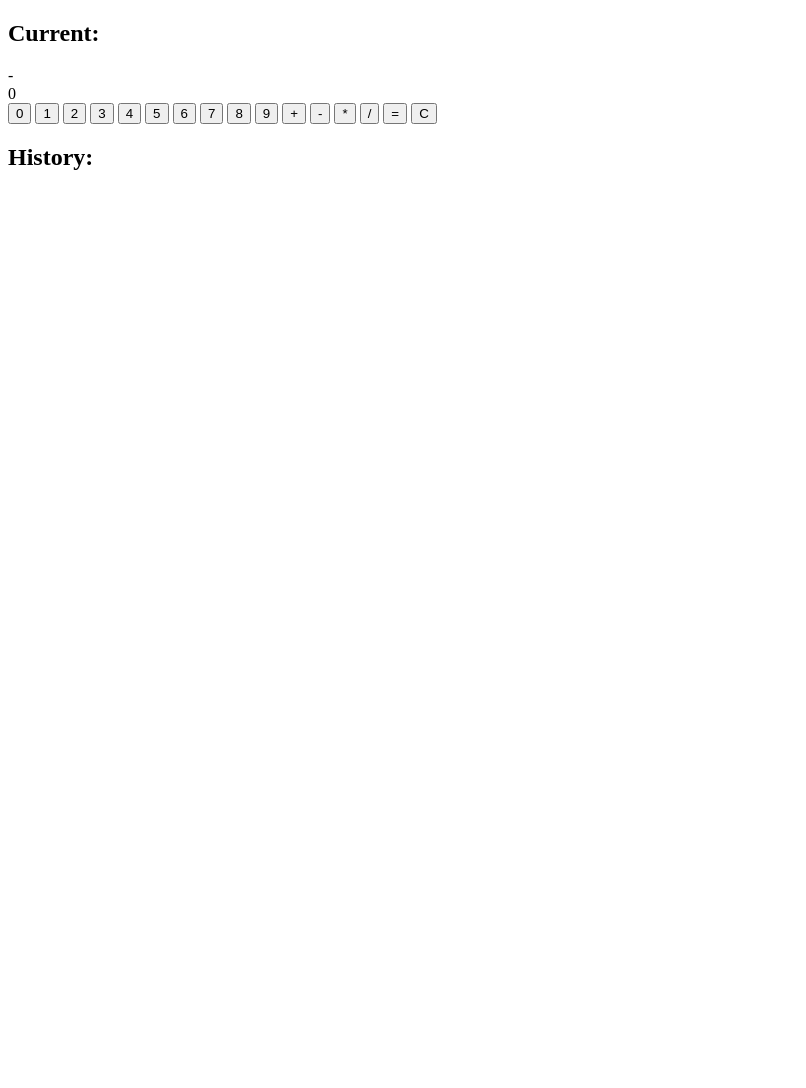
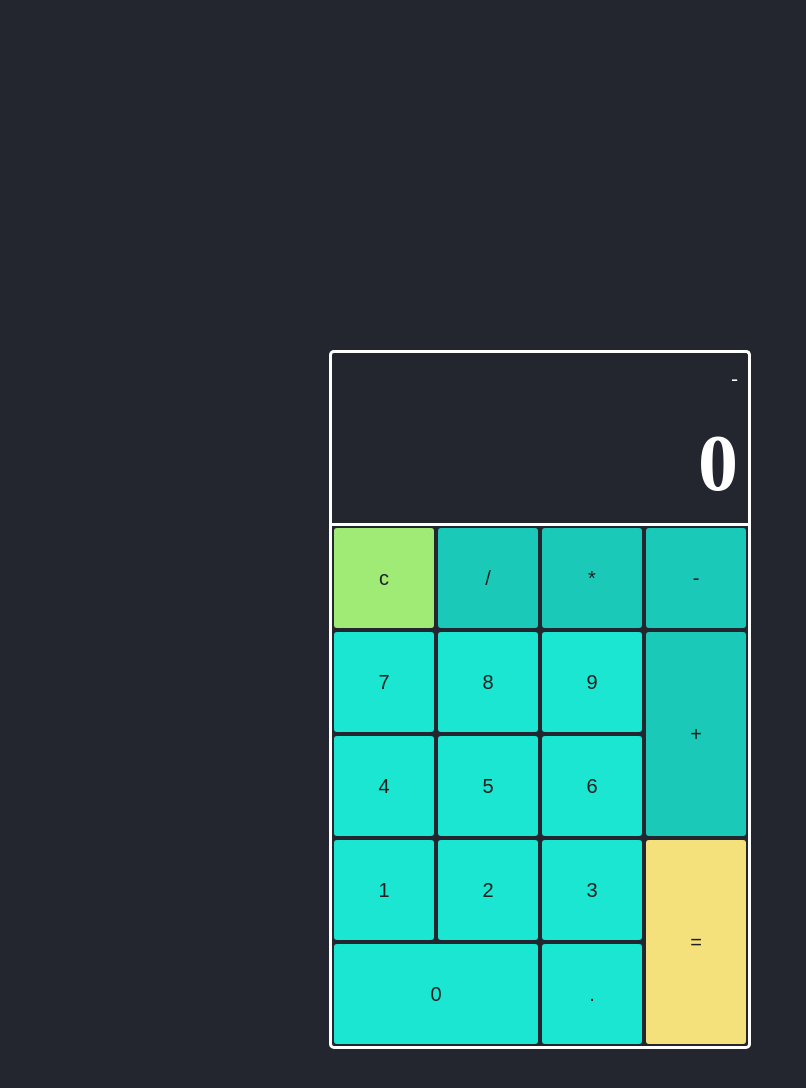
Before and after one commit to zofycasper/Project-Calculator, a plain HTML site: page index.html in a window 1280 px wide. Shown: the whole page, without its empty margins (0-806 px from the left). Before the commit the page ends 800 px from the top, so only its background shows below. Drawn offline with Linux system fonts and the light colour scheme.

Commit message:
CSS v1.0

```diff
--- a/index.html
+++ b/index.html
@@ -4,36 +4,52 @@
         <meta charset="UTF-8" />
         <meta http-equiv="X-UA-Compatible" content="IE=edge" />
         <meta name="viewport" content="width=device-width, initial-scale=1.0" />
+        <link rel="stylesheet" href="style.css" />
         <title>Document</title>
     </head>
     <body>
         <div class="container">
+            <div class="container-1">
                 <div class="current-display">
-                <h2>Current:</h2>
                     <div id="current">-</div>
                 </div>
                 <div class="display">0</div>
-            <button class="number" id="n96">0</button>
+                <div class="btn-container">
+                    <div class="container11">
+                        <div class="container111">
+                            <button id="clear">c</button
+                            ><button class="operator" id="n111">/</button
+                            ><button class="operator" id="n106">*</button>
+                        </div>
+                        <div class="container112">
+                            <button class="number" id="n103">7</button
+                            ><button class="number" id="n104">8</button
+                            ><button class="number" id="n105">9</button>
+                        </div>
+                        <div class="container113">
+                            <button class="number" id="n100">4</button
+                            ><button class="number" id="n101">5</button
+                            ><button class="number" id="n102">6</button>
+                        </div>
+                        <div class="container114">
                             <button class="number" id="n97">1</button>
                             <button class="number" id="n98">2</button>
                             <button class="number" id="n99">3</button>
-            <button class="number" id="n100">4</button>
-            <button class="number" id="n101">5</button>
-            <button class="number" id="n102">6</button>
-            <button class="number" id="n103">7</button>
-            <button class="number" id="n104">8</button>
-            <button class="number" id="n105">9</button>
-
+                        </div>
+                        <div class="container115">
+                            <button class="number" id="n96">0</button>
+                            <button class="number">.</button>
+                        </div>
+                    </div>
+                    <div class="container12">
+                        <button class="operator" id="n109">-</button>
                         <button class="operator" id="n107">+</button>
-            <button class="operator" id="n109">-</button>
-            <button class="operator" id="n106">*</button>
-            <button class="operator" id="n111">/</button>
                         <button class="equal" id="n13">=</button>
-            <button id="clear">C</button>
+                    </div>
+                </div>
+            </div>
             <!-- <div class="display-his"></div> -->
-            <div class="history">
-                <h2>History:</h2>
-            </div>
+            <div class="history"></div>
         </div>
         <!-- <div class="display-his"></div> -->
         <script>
--- a/style.css
+++ b/style.css
@@ -0,0 +1,147 @@
+body {
+    background-color: rgb(35, 38, 46);
+    color: white;
+    text-align: center;
+    display: flex;
+    justify-content: center;
+    padding: 0px;
+    margin: 0px;
+
+    font-size: 20px;
+}
+
+.container {
+    margin-top: 350px;
+    display: flex;
+    justify-content: center;
+
+    width: 960px;
+    height: 1080px;
+}
+
+.history {
+    width: 200px;
+}
+
+.btn-container {
+    display: flex;
+    border: solid;
+    border-bottom-left-radius: 5px;
+    border-bottom-right-radius: 5px;
+}
+
+.container11 {
+    display: flex;
+    flex-direction: column;
+    justify-content: center;
+}
+
+.container12 {
+    display: flex;
+    flex-direction: column;
+}
+
+button {
+    width: 100px;
+    height: 100px;
+    margin: 2px;
+    border: 0px;
+    padding: 0px;
+    border-radius: 3px;
+    background-color: rgb(26, 230, 210);
+    font-size: 20px;
+    font-weight: 500;
+    color: rgb(32, 32, 32);
+}
+
+button:hover {
+    background-color: rgb(23, 174, 159);
+}
+
+.display {
+    border: solid;
+    border-top: 0px;
+    border-bottom: 0px;
+    height: 100px;
+    display: flex;
+    justify-content: end;
+    align-items: center;
+    font-size: 80px;
+    font-weight: 600;
+    padding: 10px;
+}
+
+.current-display {
+    border: solid;
+    height: 30px;
+    display: flex;
+    justify-content: end;
+    align-items: center;
+    border-radius: 5px;
+    border-bottom-left-radius: 0px;
+    border-bottom-right-radius: 0px;
+    border-bottom: 0px;
+    padding: 10px;
+}
+
+#n107 {
+    height: 204px;
+}
+
+#n13 {
+    height: 204px;
+    background-color: rgb(245, 225, 123);
+}
+
+#n13:hover {
+    background-color: rgb(188, 173, 96);
+}
+
+#n96 {
+    width: 204px;
+}
+
+#clear {
+    background-color: rgb(159, 235, 118);
+}
+
+#clear:hover {
+    background-color: rgb(115, 169, 85);
+}
+
+#n106,
+#n107,
+#n109,
+#n111 {
+    background-color: rgb(27, 201, 184);
+}
+
+#n106:hover,
+#n107:hover,
+#n109:hover,
+#n111:hover {
+    background-color: rgb(30, 236, 216);
+}
+
+.container111,
+.container112,
+.container113,
+.container114,
+.container115 {
+    display: flex;
+    justify-content: baseline;
+}
+
+.history {
+    display: flex;
+    flex-direction: column;
+    justify-content: start;
+}
+/*
+color:
+rgb(207, 108, 237);
+rgb(150, 224, 110);
+rgb(255, 230, 109);
+rgb(23, 219, 198);
+
+*/
```
Lines whose indentation alone changed are shown as unchanged.
